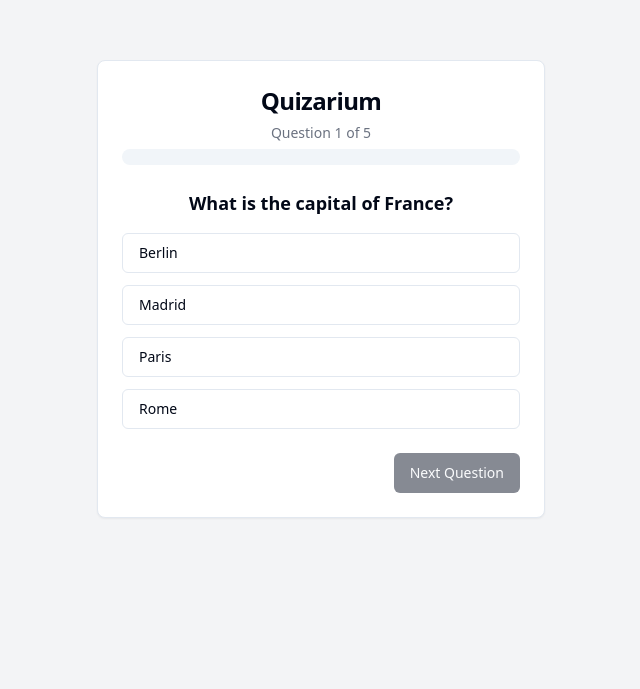
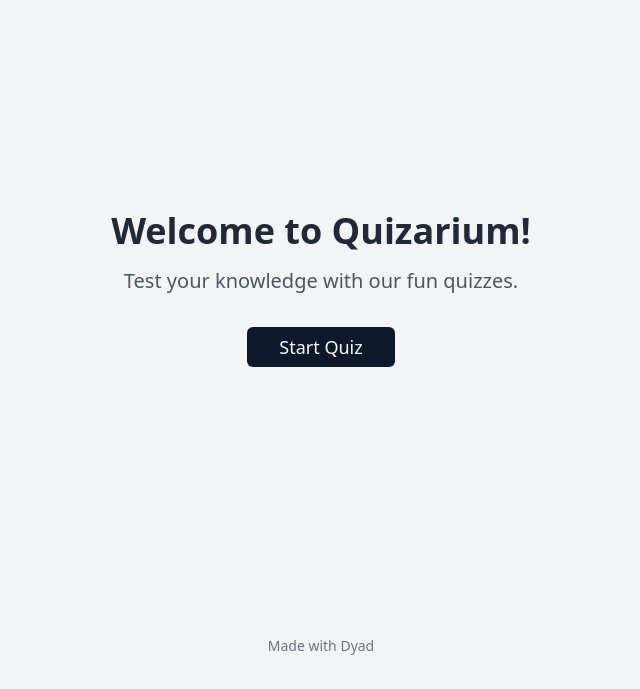
Before and after one commit to Murugandot6/quiz, a React (Vite) app: page /quiz/ in a window 1280 px wide. Shown: the part 111-800 px from the top of the page, without its empty margins (319-959 px from the left). Built offline with nearby package versions, Linux system fonts and the light colour scheme.

Commit message:
[dyad] Fixed blank page by adding basename to BrowserRouter for subpath deployment. - wrote 1 file(s)

```diff
--- a/src/App.tsx
+++ b/src/App.tsx
@@ -4,8 +4,8 @@ import { TooltipProvider } from "@/components/ui/tooltip";
 import { QueryClient, QueryClientProvider } from "@tanstack/react-query";
 import { BrowserRouter, Routes, Route } from "react-router-dom";
 import Index from "./pages/Index";
-import Quiz from "./pages/Quiz"; // Import the new Quiz component
-import QuizResult from "./pages/QuizResult"; // Import the new QuizResult component
+import Quiz from "./pages/Quiz";
+import QuizResult from "./pages/QuizResult";
 import NotFound from "./pages/NotFound";
 
 const queryClient = new QueryClient();
@@ -15,11 +15,11 @@ const App = () => (
     <TooltipProvider>
       <Toaster />
       <Sonner />
-      <BrowserRouter>
+      <BrowserRouter basename="/quiz"> {/* Added basename for subpath deployment */}
         <Routes>
           <Route path="/" element={<Index />} />
-          <Route path="/quiz" element={<Quiz />} /> {/* Add Quiz route */}
-          <Route path="/quiz-result" element={<QuizResult />} /> {/* Add QuizResult route */}
+          <Route path="/quiz" element={<Quiz />} />
+          <Route path="/quiz-result" element={<QuizResult />} />
           {/* ADD ALL CUSTOM ROUTES ABOVE THE CATCH-ALL "*" ROUTE */}
           <Route path="*" element={<NotFound />} />
         </Routes>
```
